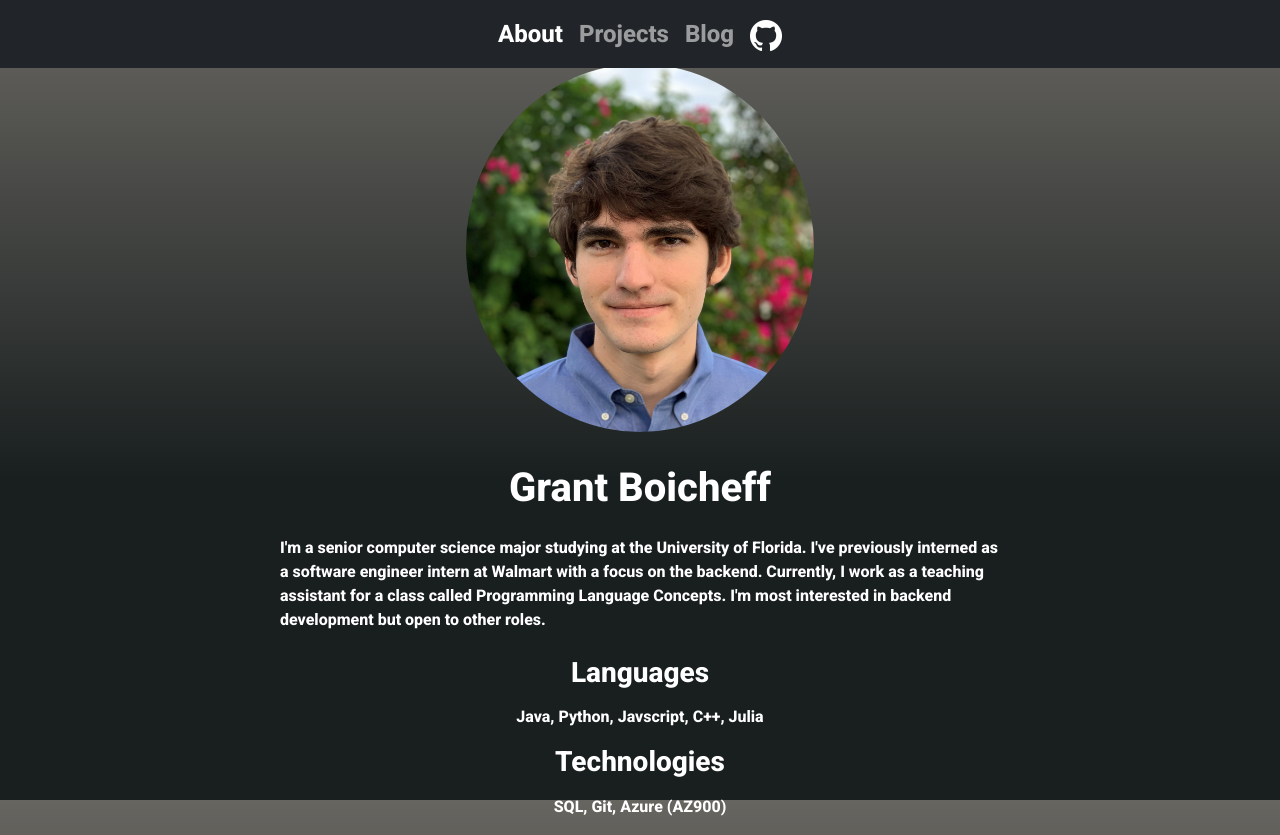
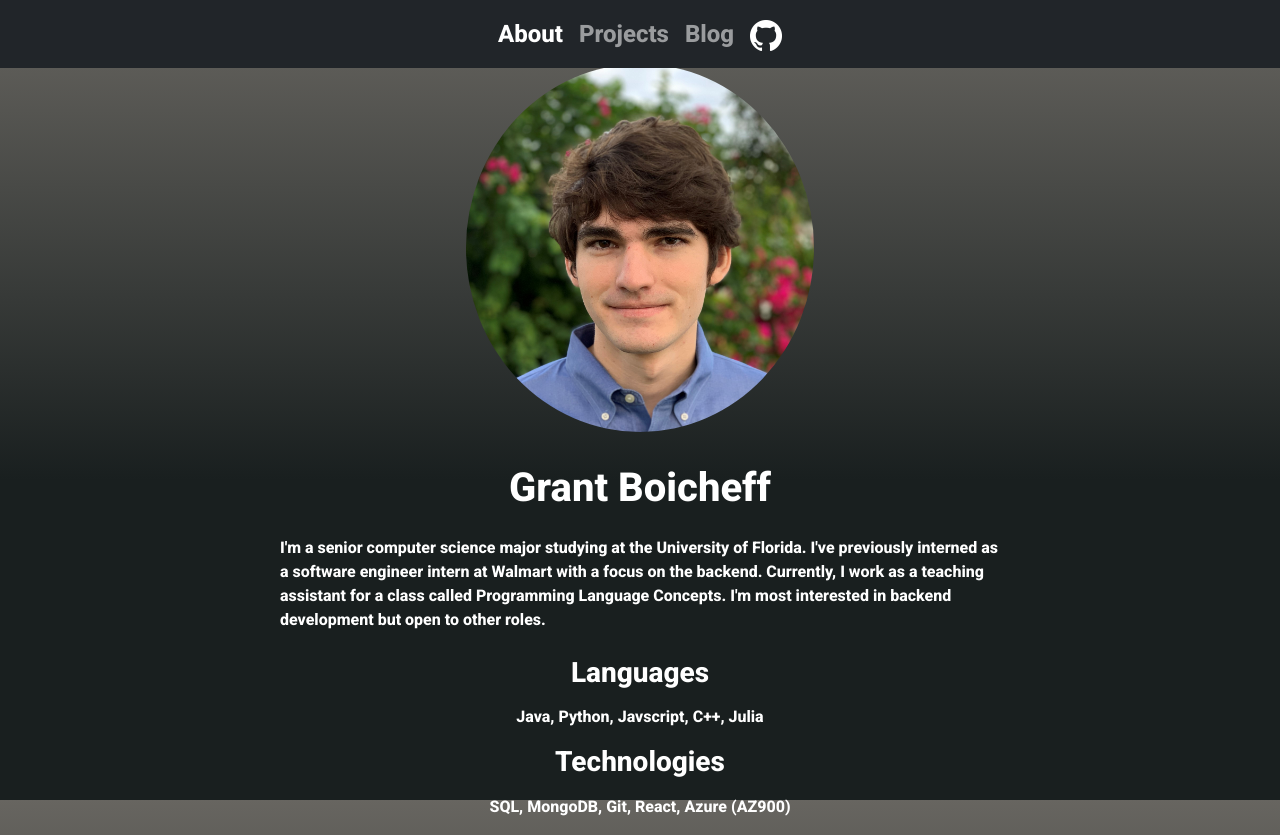
Before and after one commit to gboicheff/PersonalWebsite, a React (Create React App) app: page /about in a window 1280 px wide. Built offline with nearby package versions, Linux system fonts and the light colour scheme.

Commit message:
added more tech

```diff
--- a/src/text/Bio.js
+++ b/src/text/Bio.js
@@ -5,7 +5,7 @@ const Bio = `I'm a senior computer science major studying at the University of F
 
 const Skills = {
   languages: ["Java", "Python", "Javscript, C++", "Julia"],
-  technologies: ["SQL", "Git", "Azure (AZ900)"],
+  technologies: ["SQL", "MongoDB", "Git", "React", "Azure (AZ900)"],
   libraries: ["numpy", "OpenCV", "nltk", "scikit-learn", "React"]
 
 }
```
